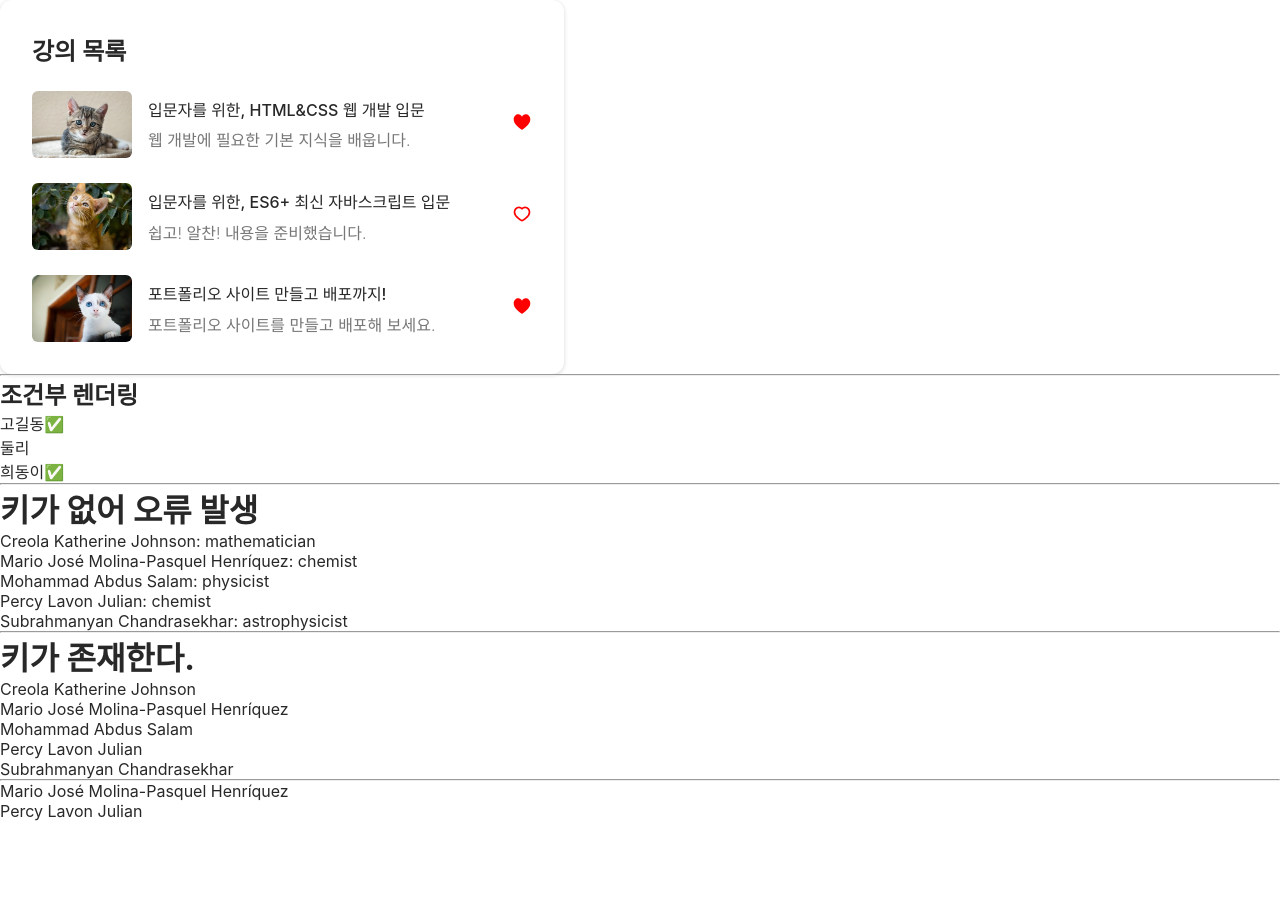
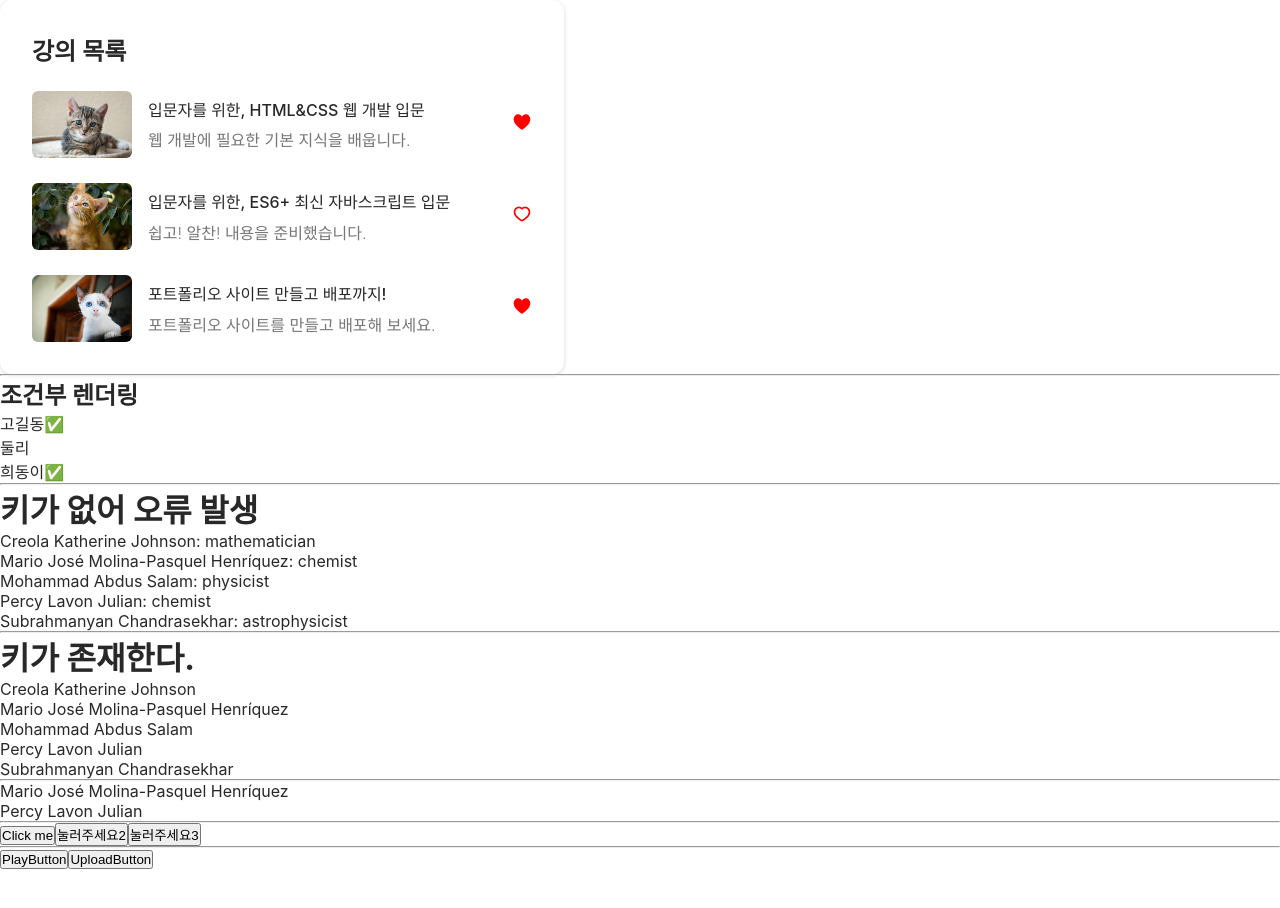
Before and after one commit to gwsl/2024_react01, a React (Create React App) app: page / in a window 1280 px wide. Shown: the top 908 px of the page. Before the commit the page ends 821 px from the top, so only its background shows below. Built offline with nearby package versions, Linux system fonts and the light colour scheme; the HTML template or start-up script is replaced by a standard one.

Commit message:
이벤트01

```diff
--- a/src/App.js
+++ b/src/App.js
@@ -7,6 +7,8 @@ import PackingList from './components/step05/PackingList';
 import TextList from './components/step06/TextList';
 import TextList2 from './components/step06/TextList2';
 import TextList3 from './components/step06/TextList3';
+import Event01 from './components/step07/Event01';
+import Event02 from './components/step07/Event02';
 
 // 파스칼 케이스 사용해야 된다. (첫글자 대문저 단어 첫글자 대문자)
 // function Counter() {
@@ -52,6 +54,11 @@ function App() {
       <TextList2 />
       <hr />
       <TextList3 />
+      <hr />
+      <Event01 />
+      <hr />
+      <Event02 />
+      <br /><br /><br /><br /><br /><br /><br />
     </>
   );
 }
```
